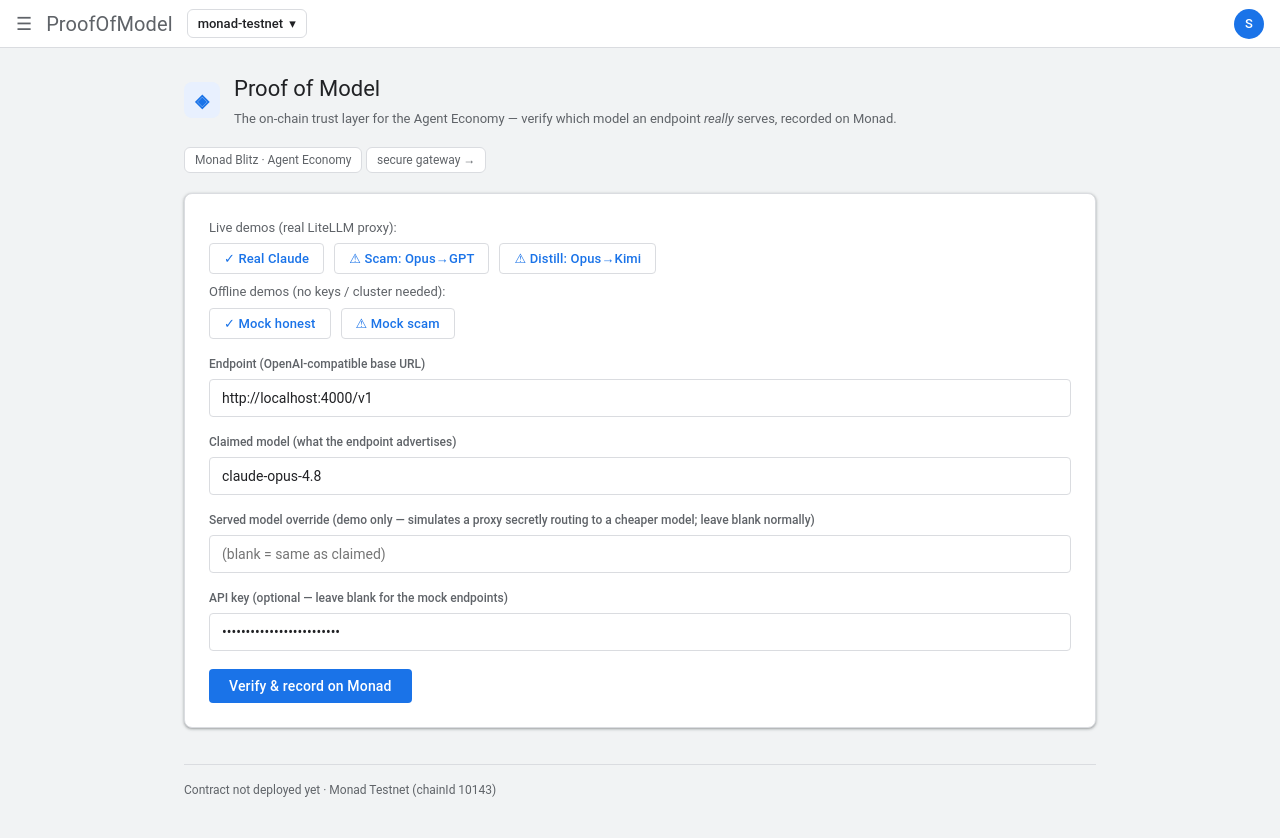
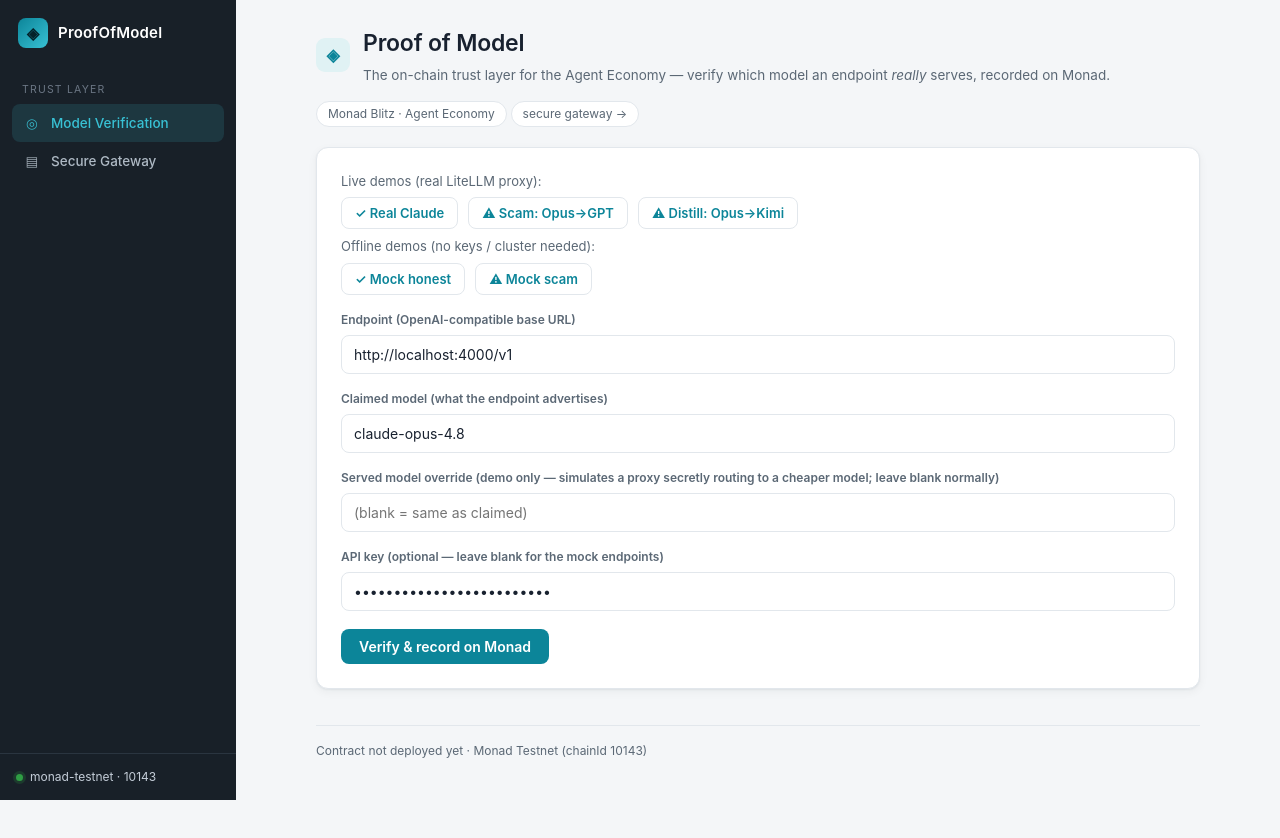
Before and after one commit to KanurkarPrateek/ProofOfModel, a Next.js app: page / in a window 1280 px wide. Shown: the top 838 px of the page. Built offline with nearby package versions, Linux system fonts and the light colour scheme.

Commit message:
Rework UI into its own console identity: dark slate sidebar + teal brand
Left nav rail with active-route highlighting (Model Verification / Secure
Gateway) and env chip; light content, teal accent, Material-ish cards.
Inspired by GCP/GitLab, not a clone of either.

```diff
--- /dev/null
+++ b/app/components/Sidebar.tsx
@@ -0,0 +1,38 @@
+"use client";
+
+import { usePathname } from "next/navigation";
+
+const NAV = [
+  { href: "/", label: "Model Verification", ic: "◎" },
+  { href: "/gateway", label: "Secure Gateway", ic: "▤" },
+];
+
+export default function Sidebar() {
+  const path = usePathname();
+  return (
+    <aside className="sidebar">
+      <div className="side-brand">
+        <div className="side-mark">◈</div>
+        <div className="nm">ProofOfModel</div>
+      </div>
+      <nav className="side-group">
+        <div className="lbl">Trust Layer</div>
+        {NAV.map((n) => (
+          <a
+            key={n.href}
+            href={n.href}
+            className={`side-link${path === n.href ? " active" : ""}`}
+          >
+            <span className="ic">{n.ic}</span>
+            {n.label}
+          </a>
+        ))}
+      </nav>
+      <div className="side-foot">
+        <div className="env">
+          <span className="dot" /> monad-testnet · 10143
+        </div>
+      </div>
+    </aside>
+  );
+}
--- a/app/globals.css
+++ b/app/globals.css
@@ -1,74 +1,90 @@
 :root {
-  --bg: #f1f3f4;          /* GCP app background */
-  --panel: #ffffff;        /* card surface */
-  --panel-2: #f8f9fa;      /* input / subtle surface */
-  --border: #dadce0;       /* Material divider */
-  --text: #202124;         /* Google grey 900 */
-  --muted: #5f6368;        /* Google grey 700 */
-  --accent: #1a73e8;       /* Google blue */
-  --accent-2: #1765cc;     /* blue hover */
-  --accent-soft: #e8f0fe;  /* blue container */
-  --green: #188038;        /* Google green */
-  --green-soft: #e6f4ea;
-  --red: #d93025;          /* Google red */
-  --red-soft: #fce8e6;
-  --yellow: #b06000;       /* amber text */
-  --yellow-soft: #feefc3;
-  --shadow-1: 0 1px 2px 0 rgba(60,64,67,.30), 0 1px 3px 1px rgba(60,64,67,.15);
-  --shadow-2: 0 1px 3px 0 rgba(60,64,67,.30), 0 4px 8px 3px rgba(60,64,67,.15);
-  --sans: "Google Sans", Roboto, "Helvetica Neue", Arial, sans-serif;
-  --mono: "Roboto Mono", ui-monospace, Menlo, Consolas, monospace;
+  --bg: #f4f6f8;           /* light slate app bg */
+  --panel: #ffffff;
+  --panel-2: #eef2f5;
+  --border: #e2e7ec;
+  --text: #18212f;         /* slate 900 */
+  --muted: #5b6875;        /* slate 600 */
+  --accent: #0c8599;       /* teal 700 — our brand */
+  --accent-2: #0a6c7d;
+  --accent-soft: #e0f2f4;
+  --green: #2f9e44;
+  --green-soft: #e9f6ec;
+  --red: #e03131;
+  --red-soft: #fdecec;
+  --yellow: #b07400;
+  --yellow-soft: #fff5d9;
+
+  --side: #182028;         /* dark slate rail */
+  --side-2: #222d38;
+  --side-text: #aeb9c4;
+  --side-active: #38c1d4;  /* teal 300 */
+
+  --shadow: 0 1px 2px rgba(24,33,47,.06), 0 3px 10px rgba(24,33,47,.05);
+  --sans: -apple-system, BlinkMacSystemFont, "Segoe UI", Roboto, Inter, "Helvetica Neue", Arial, sans-serif;
+  --mono: ui-monospace, "SF Mono", "JetBrains Mono", Menlo, Consolas, monospace;
 }
 
 * { box-sizing: border-box; }
 html, body { margin: 0; padding: 0; }
 body {
-  background: var(--bg);
-  color: var(--text);
-  font-family: var(--sans);
-  font-size: 14px;
-  line-height: 1.5;
+  background: var(--bg); color: var(--text);
+  font-family: var(--sans); font-size: 14px; line-height: 1.5;
   -webkit-font-smoothing: antialiased;
 }
 
-/* ---------- GCP top app bar ---------- */
-.appbar {
-  position: sticky; top: 0; z-index: 20;
-  display: flex; align-items: center; justify-content: space-between;
-  height: 48px; padding: 0 16px;
-  background: #fff; border-bottom: 1px solid var(--border);
+/* ---------- app shell ---------- */
+.shell { display: flex; min-height: 100vh; }
+
+.sidebar {
+  width: 236px; flex-shrink: 0; background: var(--side); color: var(--side-text);
+  display: flex; flex-direction: column; position: sticky; top: 0; height: 100vh;
 }
-.appbar-left { display: flex; align-items: center; gap: 14px; }
-.appbar-menu { color: var(--muted); font-size: 18px; cursor: default; }
-.appbar-brand { color: var(--muted); font-size: 20px; font-weight: 400; letter-spacing: .1px; }
-.appbar-project {
-  display: inline-flex; align-items: center; gap: 6px;
-  border: 1px solid var(--border); border-radius: 6px;
-  padding: 4px 10px; font-size: 13px; color: var(--text); background: #fff;
+.side-brand { display: flex; align-items: center; gap: 10px; padding: 18px 18px 16px; }
+.side-mark {
+  width: 30px; height: 30px; border-radius: 8px; display: grid; place-items: center;
+  background: linear-gradient(135deg, var(--accent), var(--side-active)); color: #04222a;
+  font-weight: 800; font-size: 16px;
 }
-.appbar-project b { font-weight: 500; }
-.appbar-avatar {
-  width: 30px; height: 30px; border-radius: 50%; background: var(--accent);
-  color: #fff; display: grid; place-items: center; font-size: 13px; font-weight: 500;
+.side-brand .nm { color: #fff; font-weight: 600; font-size: 15px; letter-spacing: .2px; }
+.side-group { padding: 8px 12px; }
+.side-group .lbl { font-size: 10.5px; letter-spacing: 1.2px; text-transform: uppercase; color: #6b7684; padding: 10px 10px 6px; }
+.side-link {
+  display: flex; align-items: center; gap: 10px; padding: 9px 11px; border-radius: 8px;
+  color: var(--side-text); text-decoration: none; font-size: 13.5px; font-weight: 500;
+}
+.side-link:hover { background: var(--side-2); color: #fff; }
+.side-link.active { background: rgba(56,193,212,.14); color: var(--side-active); }
+.side-link .ic { width: 18px; text-align: center; opacity: .9; }
+.side-foot { margin-top: auto; padding: 14px 16px; border-top: 1px solid #2a3540; font-size: 12px; }
+.side-foot .env { display: flex; align-items: center; gap: 7px; color: #c4cdd8; }
+.side-foot .dot { width: 7px; height: 7px; border-radius: 50%; background: var(--green); box-shadow: 0 0 0 3px rgba(47,158,68,.2); }
+
+.content { flex: 1; min-width: 0; }
+
+@media (max-width: 760px) {
+  .shell { flex-direction: column; }
+  .sidebar { width: 100%; height: auto; position: static; flex-direction: row; align-items: center; flex-wrap: wrap; }
+  .side-group { display: flex; padding: 4px 8px; }
+  .side-group .lbl { display: none; }
+  .side-foot { margin: 0 0 0 auto; border: 0; }
 }
 
 /* ---------- layout ---------- */
-.wrap { max-width: 960px; margin: 0 auto; padding: 24px 24px 80px; }
+.wrap { max-width: 940px; margin: 0 auto; padding: 26px 28px 80px; }
 
-/* page header (acts as the GCP page title row) */
-.brand { display: flex; align-items: center; gap: 14px; margin-bottom: 4px; }
+.brand { display: flex; align-items: center; gap: 13px; margin-bottom: 2px; }
 .logo {
-  width: 36px; height: 36px; border-radius: 8px;
+  width: 34px; height: 34px; border-radius: 9px;
   background: var(--accent-soft); color: var(--accent);
-  display: grid; place-items: center; font-weight: 700; font-size: 18px;
+  display: grid; place-items: center; font-weight: 700; font-size: 17px;
 }
-h1 { font-size: 22px; font-weight: 400; margin: 0; letter-spacing: 0; color: var(--text); }
-.tag { color: var(--muted); margin: 4px 0 0; font-size: 13px; }
+h1 { font-size: 23px; font-weight: 600; margin: 0; letter-spacing: -.2px; color: var(--text); }
+.tag { color: var(--muted); margin: 4px 0 0; font-size: 13.5px; }
 
-/* breadcrumb-style chips */
 .pill {
   display: inline-block; font-size: 12px; color: var(--muted);
-  border: 1px solid var(--border); border-radius: 6px; padding: 3px 10px;
+  border: 1px solid var(--border); border-radius: 20px; padding: 3px 11px;
   background: #fff; margin-top: 14px;
 }
 .pill a { color: var(--accent); text-decoration: none; }
@@ -76,69 +92,59 @@
 /* ---------- cards ---------- */
 .card {
   background: var(--panel); border: 1px solid var(--border);
-  border-radius: 8px; padding: 24px; margin-top: 20px; box-shadow: var(--shadow-1);
+  border-radius: 12px; padding: 24px; margin-top: 20px; box-shadow: var(--shadow);
 }
 
 /* ---------- forms ---------- */
-label { display: block; font-size: 12px; color: var(--muted); margin: 16px 0 6px; font-weight: 500; }
+label { display: block; font-size: 12px; color: var(--muted); margin: 16px 0 6px; font-weight: 600; }
 input {
   width: 100%; background: #fff; border: 1px solid var(--border);
-  color: var(--text); border-radius: 4px; padding: 10px 12px; font-size: 14px;
-  font-family: var(--sans);
+  color: var(--text); border-radius: 8px; padding: 10px 12px; font-size: 14px; font-family: var(--sans);
 }
-input:focus { outline: none; border-color: var(--accent); box-shadow: 0 0 0 1px var(--accent); }
-
+input:focus { outline: none; border-color: var(--accent); box-shadow: 0 0 0 3px var(--accent-soft); }
 .row { display: flex; gap: 10px; flex-wrap: wrap; }
 
-/* ---------- buttons (Material) ---------- */
+/* ---------- buttons ---------- */
 .btn {
-  background: var(--accent); color: #fff; border: 0; border-radius: 4px;
-  padding: 9px 20px; font-weight: 500; font-size: 14px; cursor: pointer;
-  font-family: var(--sans); letter-spacing: .15px; transition: background .15s, box-shadow .15s;
+  background: var(--accent); color: #fff; border: 0; border-radius: 8px;
+  padding: 9px 18px; font-weight: 600; font-size: 14px; cursor: pointer; font-family: var(--sans);
+  transition: background .15s, box-shadow .15s;
 }
-.btn:hover:not(:disabled) { background: var(--accent-2); box-shadow: var(--shadow-1); }
-.btn:disabled { background: #f1f3f4; color: #9aa0a6; cursor: default; }
-.btn.secondary {
-  background: #fff; border: 1px solid var(--border); color: var(--accent); box-shadow: none;
-}
-.btn.secondary:hover:not(:disabled) { background: var(--accent-soft); box-shadow: none; }
-.btn.demo { padding: 7px 14px; font-size: 13px; }
+.btn:hover:not(:disabled) { background: var(--accent-2); }
+.btn:disabled { background: #e6eaee; color: #9aa4ae; cursor: default; }
+.btn.secondary { background: #fff; border: 1px solid var(--border); color: var(--accent); }
+.btn.secondary:hover:not(:disabled) { background: var(--accent-soft); }
+.btn.demo { padding: 7px 13px; font-size: 13px; }
 
 /* ---------- verdict banners ---------- */
-.verdict {
-  display: flex; align-items: center; gap: 14px; padding: 16px 18px;
-  border-radius: 8px; margin-bottom: 8px; border: 1px solid transparent;
-}
-.verdict.ok { background: var(--green-soft); border-color: #a8dab5; }
-.verdict.bad { background: var(--red-soft); border-color: #f3b4ae; }
-.badge { font-size: 18px; font-weight: 500; }
+.verdict { display: flex; align-items: center; gap: 14px; padding: 16px 18px; border-radius: 10px; margin-bottom: 8px; border: 1px solid transparent; }
+.verdict.ok { background: var(--green-soft); border-color: #b6e3c0; }
+.verdict.bad { background: var(--red-soft); border-color: #f4c0c0; }
+.badge { font-size: 18px; font-weight: 700; }
 .badge.ok { color: var(--green); }
 .badge.bad { color: var(--red); }
 .sub { color: var(--muted); font-size: 14px; }
 
-/* ---------- key/value meta ---------- */
-.meta { display: flex; gap: 32px; flex-wrap: wrap; margin: 16px 0; }
+/* ---------- meta ---------- */
+.meta { display: flex; gap: 30px; flex-wrap: wrap; margin: 16px 0; }
 .meta div span { display: block; color: var(--muted); font-size: 12px; }
-.meta div b { font-size: 15px; font-weight: 500; }
+.meta div b { font-size: 15px; font-weight: 600; }
 
-/* ---------- data table ---------- */
+/* ---------- table ---------- */
 table { width: 100%; border-collapse: collapse; margin-top: 10px; font-size: 13px; }
 th, td { text-align: left; padding: 11px 12px; border-bottom: 1px solid var(--border); vertical-align: top; }
-th { color: var(--muted); font-weight: 500; font-size: 11px; letter-spacing: .8px; text-transform: uppercase; }
+th { color: var(--muted); font-weight: 600; font-size: 11px; letter-spacing: .6px; text-transform: uppercase; }
 tbody tr:hover { background: var(--panel-2); }
 .match-ok { color: var(--green); }
 .match-bad { color: var(--red); }
 .match-none { color: var(--muted); }
 
-/* ---------- inset panel ---------- */
-.chainbox {
-  margin-top: 16px; padding: 16px; border-radius: 8px;
-  background: var(--panel-2); border: 1px solid var(--border);
-}
+/* ---------- inset ---------- */
+.chainbox { margin-top: 16px; padding: 16px; border-radius: 10px; background: var(--panel-2); border: 1px solid var(--border); }
 .chainbox a { color: var(--accent); }
 .dim { color: var(--muted); font-size: 13px; }
 .mono { font-family: var(--mono); font-size: 12px; word-break: break-all; }
-.section-title { font-size: 11px; color: var(--muted); text-transform: uppercase; letter-spacing: .8px; font-weight: 500; margin: 22px 0 4px; }
+.section-title { font-size: 11px; color: var(--muted); text-transform: uppercase; letter-spacing: .7px; font-weight: 700; margin: 22px 0 4px; }
 .err { color: var(--red); margin-top: 10px; }
-footer { margin-top: 36px; padding-top: 16px; border-top: 1px solid var(--border); color: var(--muted); font-size: 12px; text-align: left; }
+footer { margin-top: 36px; padding-top: 16px; border-top: 1px solid var(--border); color: var(--muted); font-size: 12px; }
 footer a { color: var(--accent); }
--- a/app/layout.tsx
+++ b/app/layout.tsx
@@ -1,5 +1,6 @@
 import type { Metadata } from "next";
 import "./globals.css";
+import Sidebar from "./components/Sidebar";
 
 export const metadata: Metadata = {
   title: "Proof of Model — Trust layer for the Agent Economy",
@@ -15,19 +16,10 @@
   return (
     <html lang="en">
       <body>
-        <header className="appbar">
-          <div className="appbar-left">
-            <span className="appbar-menu">☰</span>
-            <span className="appbar-brand">ProofOfModel</span>
-            <span className="appbar-project">
-              <b>monad-testnet</b> ▾
-            </span>
-          </div>
-          <div className="appbar-right">
-            <span className="appbar-avatar">S</span>
-          </div>
-        </header>
-        {children}
+        <div className="shell">
+          <Sidebar />
+          <div className="content">{children}</div>
+        </div>
       </body>
     </html>
   );
```
